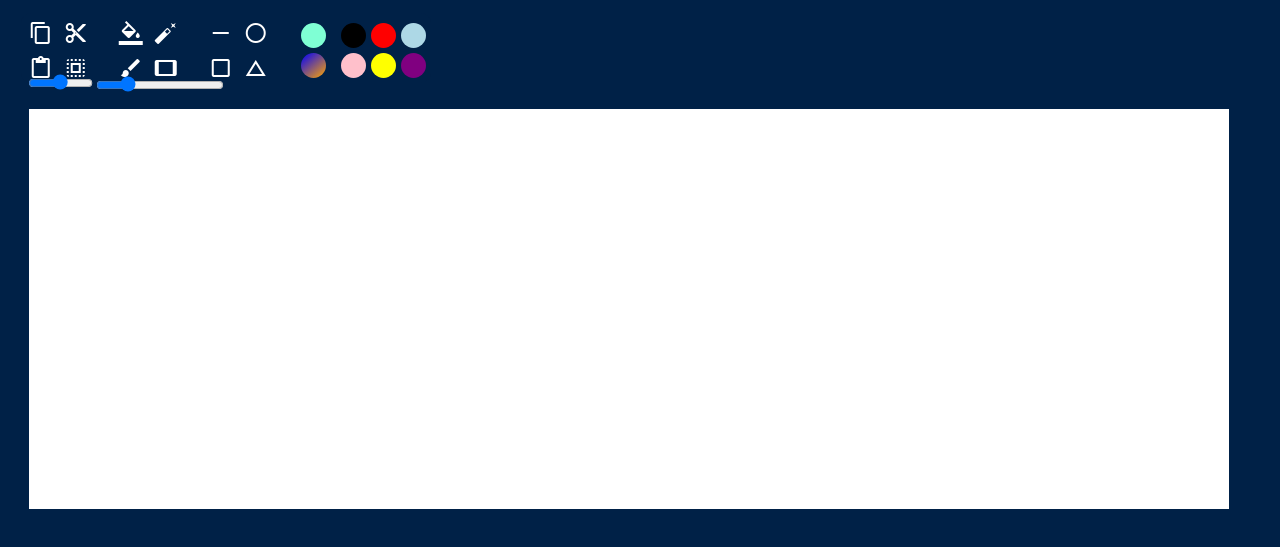
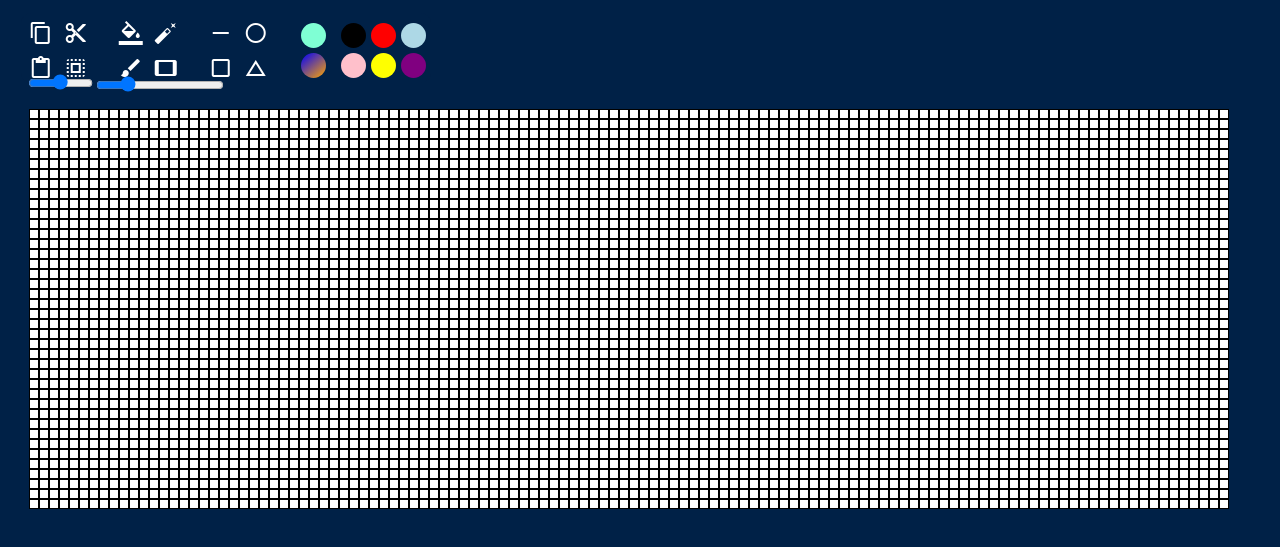
Before and after one commit to jahnvi-tanwar/draw-board-2, a plain HTML site: page index.html in a window 1280 px wide. Shown: the part 51-598 px from the top of the page. Drawn offline with Linux system fonts and the light colour scheme; a web font is replaced by a local one.

Commit message:
Update index.html

```diff
--- a/index.html
+++ b/index.html
@@ -267,7 +267,7 @@
         <button id="save-picture" type="submit">Save</button>
     </div>
 
-    <script src="./canvas.js"></script>
+    <script src="./index.js"></script>
 
 </body>
 </html>
```
